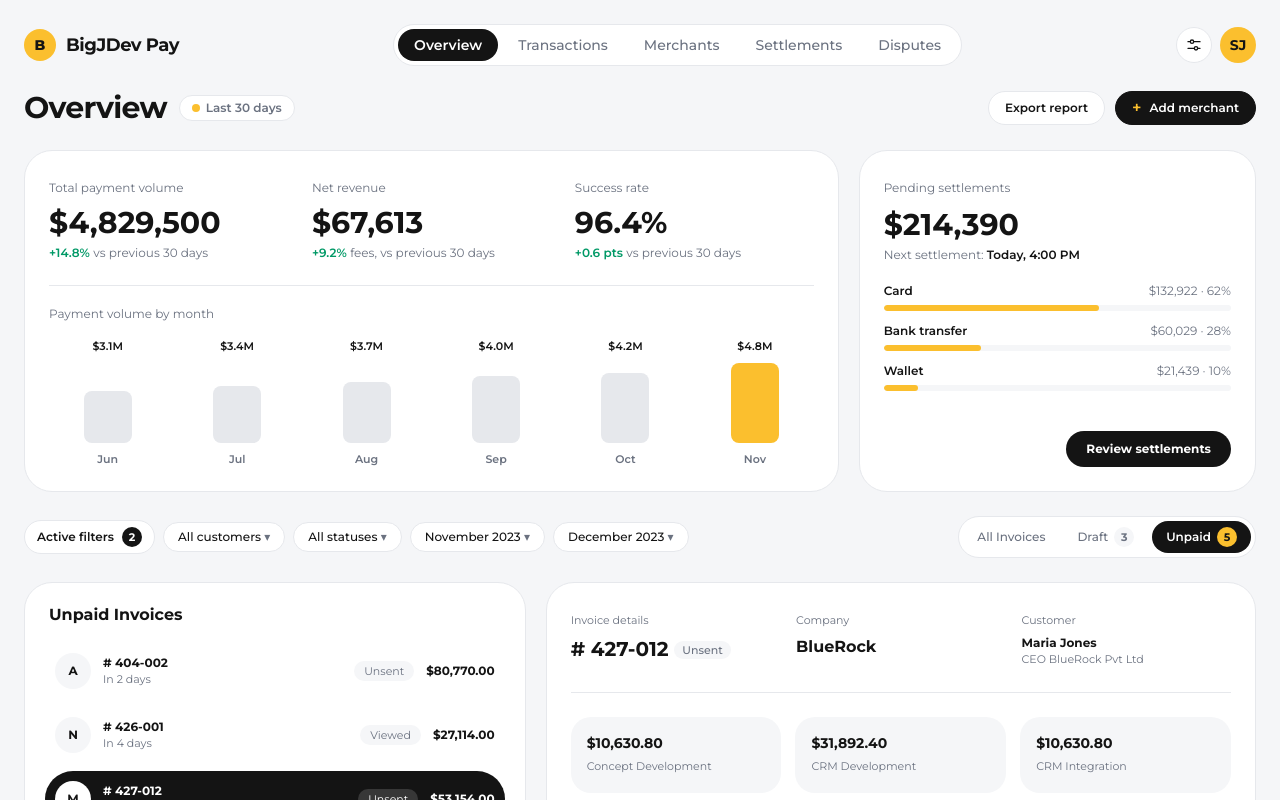
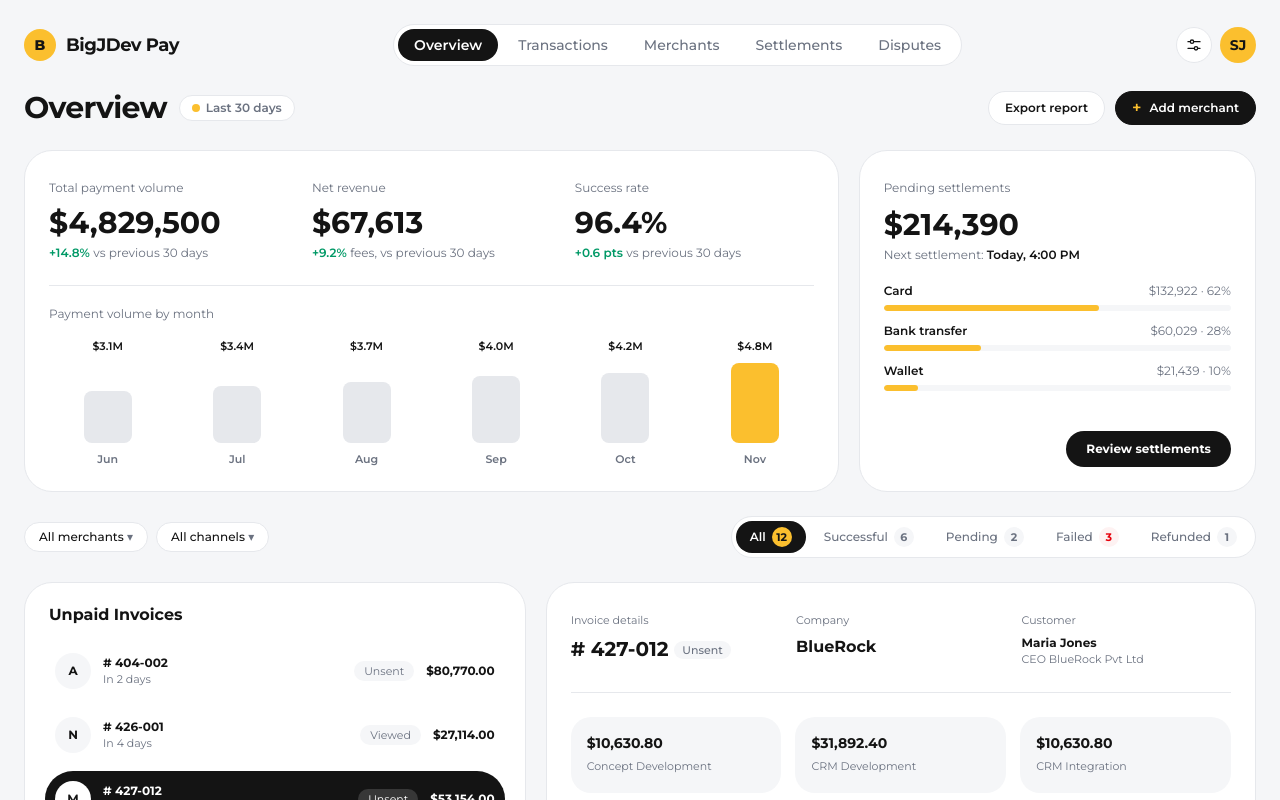
Before and after one commit to BigJerry-dev/bigjDev-fintech-dashboard, a Next.js app: page / in a window 1280 px wide. Shown: the top 800 px of the page. Built offline with nearby package versions, Linux system fonts and the light colour scheme.

Commit message:
rebuild filter bar with gateway statuses and live counts

```diff
--- a/src/components/FilterBar.tsx
+++ b/src/components/FilterBar.tsx
@@ -1,19 +1,21 @@
-const filters = ["All customers", "All statuses", "November 2023", "December 2023"];
+import { statuses, transactions } from "../data/transactions";
+
+const filters = ["All merchants", "All channels"];
 
 const tabs = [
-  { label: "All Invoices", count: null, active: false },
-  { label: "Draft", count: 3, active: false },
-  { label: "Unpaid", count: 5, active: true },
+  { label: "All", count: transactions.length },
+  ...statuses.map((status) => ({
+    label: status,
+    count: transactions.filter((t) => t.status === status).length,
+  })),
 ];
+
+const activeTab = "All";
 
 export default function FilterBar() {
   return (
     <div className="flex items-center justify-between gap-3 flex-wrap text-xs">
       <div className="flex items-center gap-2 flex-wrap">
-        <span className="bg-white border border-line text-ink px-3 py-1.5 rounded-full font-semibold flex items-center gap-2">
-          Active filters
-          <span className="w-5 h-5 rounded-full bg-ink text-white text-[11px] flex items-center justify-center font-bold">2</span>
-        </span>
         {filters.map((label) => (
           <button
             key={label}
@@ -25,26 +27,31 @@ export default function FilterBar() {
       </div>
 
       <div className="max-w-full overflow-x-auto bg-white border border-line p-1 rounded-full flex items-center gap-1 font-medium">
-        {tabs.map((tab) => (
+        {tabs.map((tab) => {
+          const active = tab.label === activeTab;
+          return (
             <button
               key={tab.label}
-            aria-pressed={tab.active}
+              aria-pressed={active}
               className={`px-3.5 py-1.5 rounded-full whitespace-nowrap flex items-center gap-1.5 transition-colors ${
-              tab.active ? "bg-ink text-white font-semibold" : "text-muted hover:text-ink"
+                active ? "bg-ink text-white font-semibold" : "text-muted hover:text-ink"
               }`}
             >
               {tab.label}
-            {tab.count !== null && (
               <span
                 className={`min-w-5 h-5 px-1 rounded-full text-[11px] font-bold inline-flex items-center justify-center ${
-                  tab.active ? "bg-accent text-ink" : "bg-surface text-muted"
+                  active
+                    ? "bg-accent text-ink"
+                    : tab.label === "Failed"
+                      ? "bg-red-50 text-red-600"
+                      : "bg-surface text-muted"
                 }`}
               >
                 {tab.count}
               </span>
-            )}
             </button>
-        ))}
+          );
+        })}
       </div>
     </div>
   );
```
Lines whose indentation alone changed are shown as unchanged.
